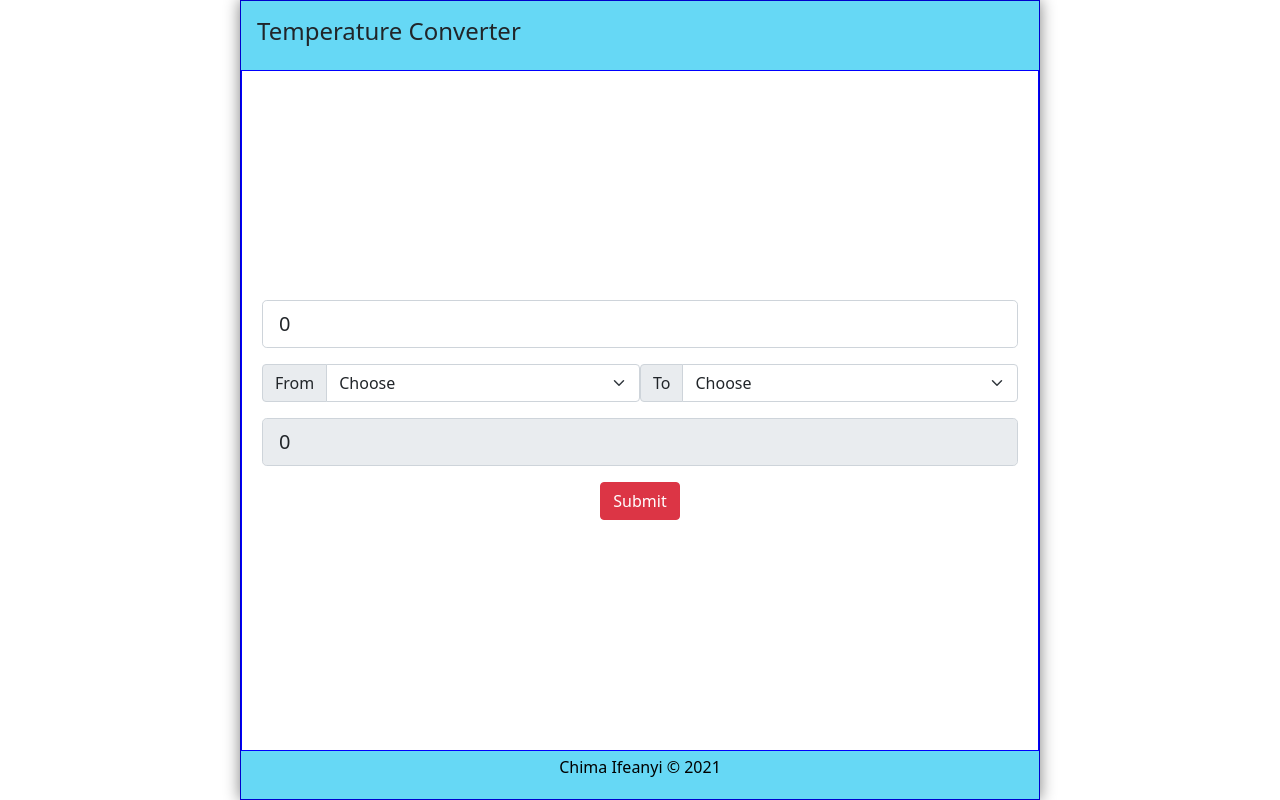
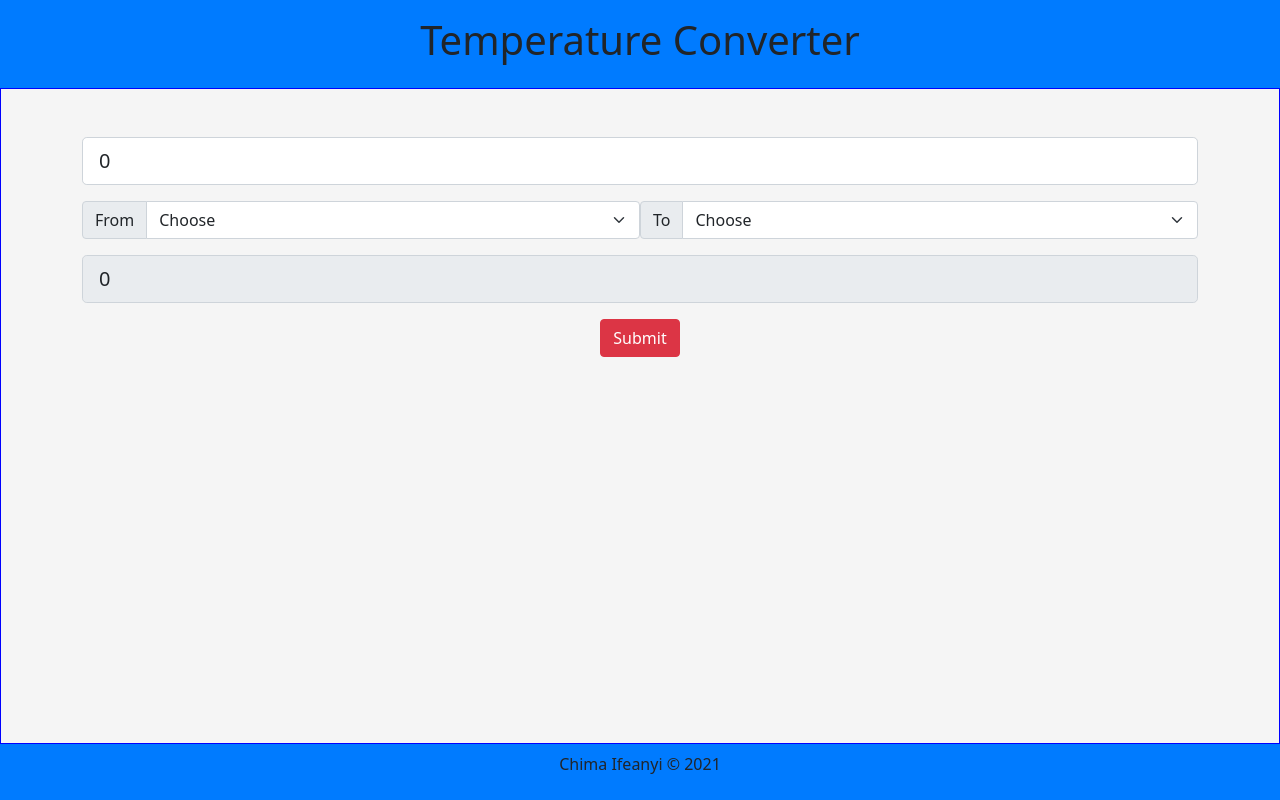
Before and after one commit to MasterIfeanyi/react_temperature, a React (Create React App) app: page / in a window 1280 px wide. Built offline with nearby package versions, Linux system fonts and the light colour scheme.

Commit message:
total re-design

```diff
--- a/src/App.css
+++ /dev/null
@@ -1,38 +0,0 @@
-.App {
-  text-align: center;
-}
-
-.App-logo {
-  height: 40vmin;
-  pointer-events: none;
-}
-
-@media (prefers-reduced-motion: no-preference) {
-  .App-logo {
-    animation: App-logo-spin infinite 20s linear;
-  }
-}
-
-.App-header {
-  background-color: #282c34;
-  min-height: 100vh;
-  display: flex;
-  flex-direction: column;
-  align-items: center;
-  justify-content: center;
-  font-size: calc(10px + 2vmin);
-  color: white;
-}
-
-.App-link {
-  color: #61dafb;
-}
-
-@keyframes App-logo-spin {
-  from {
-    transform: rotate(0deg);
-  }
-  to {
-    transform: rotate(360deg);
-  }
-}
--- a/src/App.js
+++ b/src/App.js
@@ -6,11 +6,11 @@ const App = () => {
 
 
   return (
-    <div className="App">
+    <main className="App">
       <Header />
       <Content />
       <Footer />
-    </div>
+    </main>
   )
 }
 
--- a/src/components/Content.js
+++ b/src/components/Content.jsx
@@ -120,10 +120,11 @@ const Content = () => {
 
 
   return (
-      <section className="p-2">
+    <section className="section">
       <div className="container">
+        <div className="row">
+          <div className="col-12 mt-5">
             <div className="input-group input-group-lg mb-3">
-
               <input
                 className="form-control"
                 type="number"
@@ -172,7 +173,6 @@ const Content = () => {
 
 
             <div className="input-group input-group-lg mb-3 me-auto">
-
               <input
                 className="form-control"
                 type="number"
@@ -181,10 +181,14 @@ const Content = () => {
                 readOnly
               />
             </div>
-      </div>
+            <div className="text-center">
               <button type="button" onClick={() => handleSubmit(firstUnit, secondUnit)} className="btn btn-danger">
                 Submit
               </button>
+            </div>
+          </div>
+        </div>
+      </div>
     </section>
   );
 }
--- a/src/components/Footer.js
+++ /dev/null
@@ -1,12 +0,0 @@
-const Footer = () => {
-
-    const today = new Date();
-
-    return (
-        <footer>
-            <p>Chima Ifeanyi &copy; {today.getFullYear()}</p>
-        </footer>
-    )
-}
-
-export default Footer
--- /dev/null
+++ b/src/components/Footer.jsx
@@ -0,0 +1,18 @@
+const Footer = () => {
+
+    const today = new Date();
+
+    return (
+        <footer className="py-2">
+            <div className="container">
+                <div className="row">
+                    <div className="col-12">
+                        <p>Chima Ifeanyi &copy; {today.getFullYear()}</p>
+                    </div>
+                </div>
+            </div>
+        </footer>
+    )
+}
+
+export default Footer
--- a/src/components/Header.js
+++ /dev/null
@@ -1,9 +0,0 @@
-const Header = () => {
-    return (
-    <header className='Header'>
-      <h1>Temperature Converter</h1>
-    </header>
-    )
-}
-
-export default Header
--- /dev/null
+++ b/src/components/Header.jsx
@@ -0,0 +1,15 @@
+const Header = () => {
+  return (
+    <header className='Header'>
+        <div className="container">
+          <div className="row">
+            <div className="col-12">
+              <h1>Temperature Converter</h1>
+            </div>
+          </div>
+      </div>
+    </header>
+  )
+}
+
+export default Header
--- a/src/index.css
+++ b/src/index.css
@@ -1,82 +1,56 @@
 * {
+  margin: 0;
+  padding: 0;
   box-sizing: border-box;
-  margin: 0;
+}
+
+html {
+  font-family: -apple-system, BlinkMacSystemFont, 'Segoe UI', Roboto, Oxygen, Ubuntu, Cantarell, 'Open Sans', 'Helvetica Neue', sans-serif;
+  font-size: 1rem;
+}
+
+body{
+  min-height: 100vh;
+}
+
+ul {
+  list-style: none;
   padding: 0;
 }
 
-
-html {
-  font-size: 1rem;
+li{
+  list-style: none;
 }
 
-body {
-  min-height: 100vh;
-  font-family: 'arial', sans-serif;
-  -webkit-font-smoothing: antialiased;
-  -moz-osx-font-smoothing: grayscale;
-  display: flex;
-  background-color: #efefef;
+
+img{
+  width: 100%;
 }
 
-#root {
-  flex-grow: 1;
-  display: flex;
-  justify-content: center;
-  align-items: center;
-}
-
-.App {
-  width: 100%;
-  max-width: 800px;
-  flex-grow: 1;
-  height: 100vh;
+.App{
   display: flex;
   flex-direction: column;
   justify-content: flex-start;
-  align-items: center;
-  border: 1px solid mediumblue;
-  box-shadow: 0px 0px 15px gray;
-  margin: auto;
+  min-height: 100vh;
+}
+
+.section{
+  background-color: whitesmoke;
+  border: 1px solid blue;
+  flex: 1;
 }
 
 
-.Header, .Footer {
-  width: 100%;
-  background-color: #66d8f5;
+.Header{
   padding: 1rem;
-  display: flex;
-  justify-content: space-between;
-  align-items: center;
-  text-align: center;
-}
-
-.Header h1 {
-  font-size: 1.5rem;
-}
-
-.Header svg {
-  font-size: 2rem;
-}
-
-section{
-  border: 1px solid blue;
-  flex: 1;
-  overflow-y: auto;
-  width: 100%;
-  padding: 1rem;
-  display: flex;
-  flex-direction: column;
-  justify-content: center;
-  align-items: center;
-  margin: 0;
-  text-align: center;
-}
-
-footer {
-  width: 100%;
-  padding: 0.25em;
-  background-color: #66d8f5;
-  color: black;
+  background-color: #007bff;
   display: grid;
   place-content: center;
 }
+
+footer{
+  background-color: #007bff;
+  text-align: center;
+  display: grid;
+  place-content: center;
+}
```
Also changed, not shown: package.json (+8 -1 lines), src/components/Navbar.js (deleted, +0 -13 lines), src/components/Navbar.css (deleted), 1 other file (tests, documents, lock files or other folders). Lines whose indentation alone changed are shown as unchanged.
